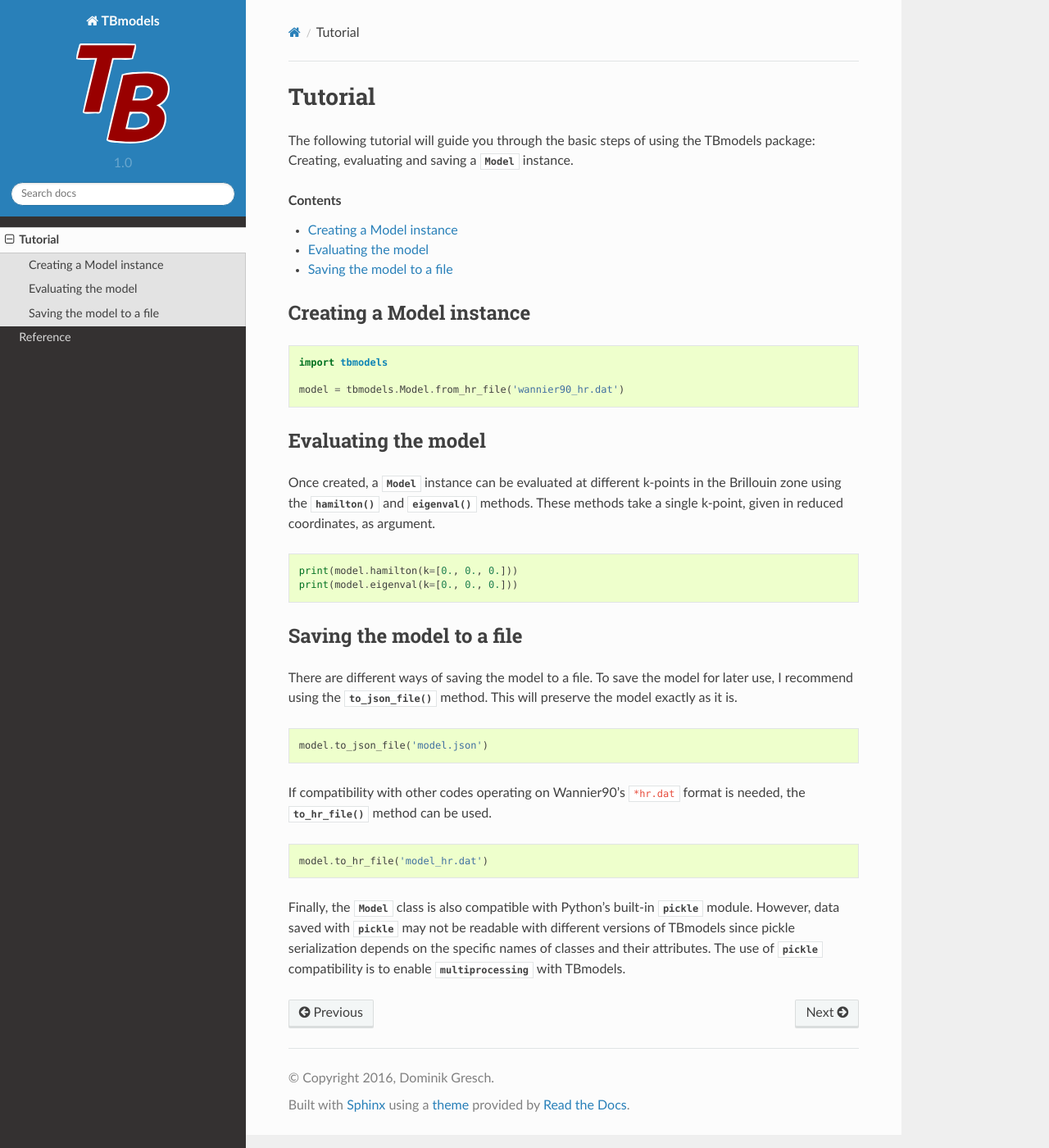
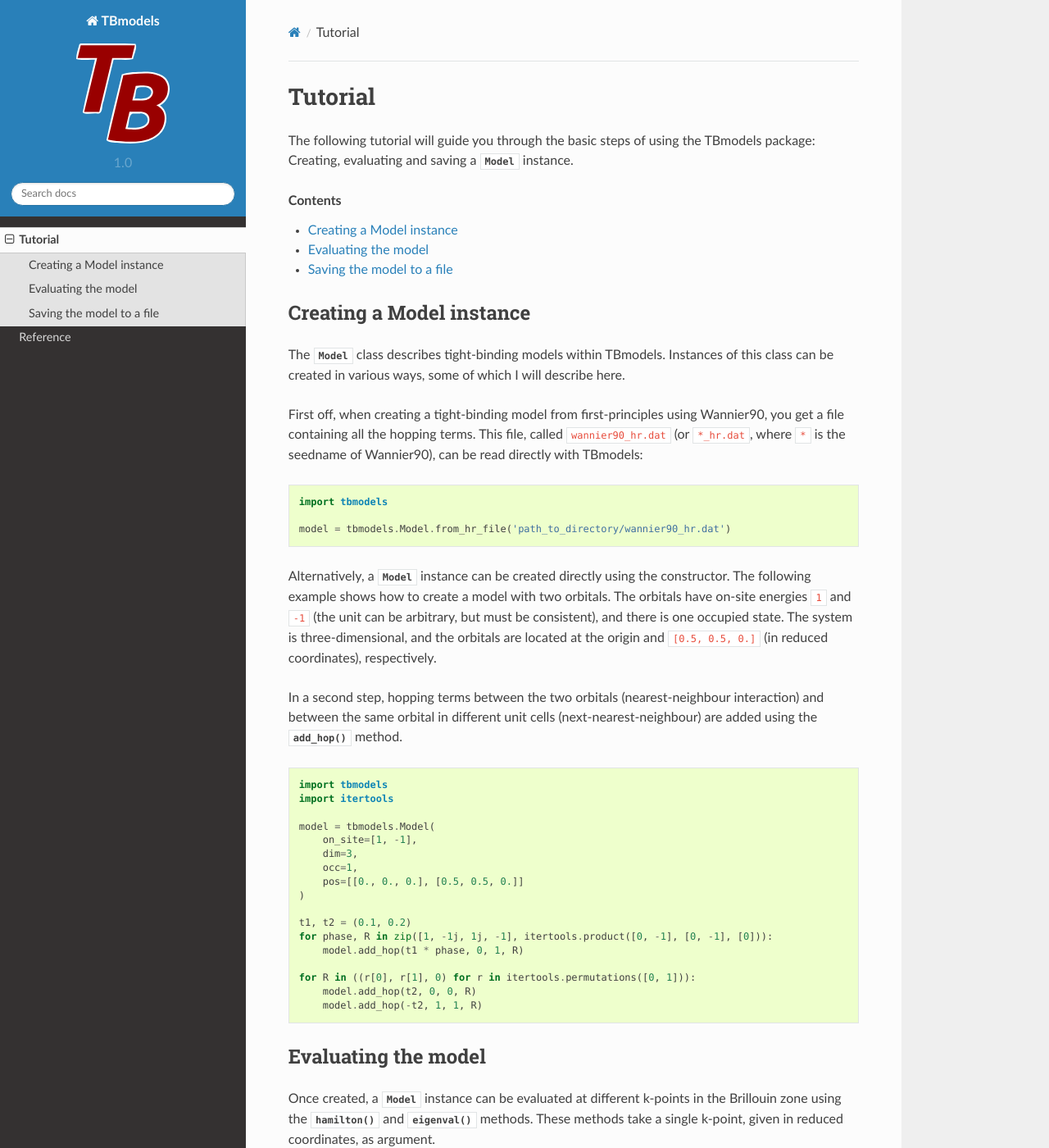
Before and after one commit to Z2PackDev/TBmodels, a Sphinx documentation site: the page built from doc/source/tutorial.rst, in a window 1280 px wide and 1400 px high. Shown: the whole window at 82% size. Built offline with Sphinx 7.4.7 and the Read the Docs theme 2.0.0, drawn with Linux system fonts in a browser that asks for light colours; some of the changed text lies outside the part shown.

Commit message:
finished first version of the tutorial

```diff
--- /dev/null
+++ b/doc/source/simple_model.py
@@ -0,0 +1,17 @@
+import tbmodels
+import itertools
+
+model = tbmodels.Model(
+    on_site=[1, -1],
+    dim=3,
+    occ=1,
+    pos=[[0., 0., 0.], [0.5, 0.5, 0.]]
+)
+
+t1, t2 = (0.1, 0.2)
+for phase, R in zip([1, -1j, 1j, -1], itertools.product([0, -1], [0, -1], [0])):
+    model.add_hop(t1 * phase, 0, 1, R)
+
+for R in ((r[0], r[1], 0) for r in itertools.permutations([0, 1])):
+    model.add_hop(t2, 0, 0, R)
+    model.add_hop(-t2, 1, 1, R)
--- a/doc/source/tutorial.rst
+++ b/doc/source/tutorial.rst
@@ -11,11 +11,22 @@ The following tutorial will guide you through the basic steps of using the TBmod
 Creating a Model instance
 -------------------------
 
+The :class:`.Model` class describes tight-binding models within TBmodels. Instances of this class can be created in various ways, some of which I will describe here.
+
+First off, when creating a tight-binding model from first-principles using Wannier90, you get a file containing all the hopping terms. This file, called ``wannier90_hr.dat`` (or ``*_hr.dat``, where ``*`` is the seedname of Wannier90), can be read directly with TBmodels:
+
 .. code:: python
 
     import tbmodels
 
-    model = tbmodels.Model.from_hr_file('wannier90_hr.dat')
+    model = tbmodels.Model.from_hr_file('path_to_directory/wannier90_hr.dat')
+
+Alternatively, a :class:`.Model` instance can be created directly using the constructor. The following example shows how to create a model with two orbitals. The orbitals have on-site energies ``1`` and ``-1`` (the unit can be arbitrary, but must be consistent), and there is one occupied state. The system is three-dimensional, and the orbitals are located at the origin and ``[0.5, 0.5, 0.]`` (in reduced coordinates), respectively.
+
+In a second step, hopping terms between the two orbitals (nearest-neighbour interaction) and between the same orbital in different unit cells (next-nearest-neighbour) are added using the :meth:`.add_hop` method.
+
+.. include:: simple_model.py
+    :code: python
 
 Evaluating the model
 --------------------
@@ -36,13 +47,14 @@ There are different ways of saving the model to a file. To save the model for la
 .. code:: python
 
     model.to_json_file('model.json')
+    model2 = tbmodels.Model.from_json_file('model.json') # model2 is an exact copy of model
 
 
-If compatibility with other codes operating on Wannier90's ``*hr.dat`` format is needed, the :meth:`.to_hr_file` method can be used.
-
+If compatibility with other codes operating on Wannier90's ``*hr.dat`` format is needed, the :meth:`.to_hr_file` method can be used. However, this preserves only the hopping terms, not the positions of the atoms or shape of the unit cell. Also, the precision of the hopping terms is truncated.
 
 .. code:: python
 
     model.to_hr_file('model_hr.dat')
+    model3 = tbmodels.Model.from_hr_file('model_hr.dat') # model3 might differ from model
 
 Finally, the :class:`Model` class is also compatible with Python's built-in :py:mod:`pickle` module. However, data saved with :py:mod:`pickle` may not be readable with different versions of TBmodels since pickle serialization depends on the specific names of classes and their attributes. The use of :py:mod:`pickle` compatibility is to enable :py:mod:`multiprocessing` with TBmodels.
```
